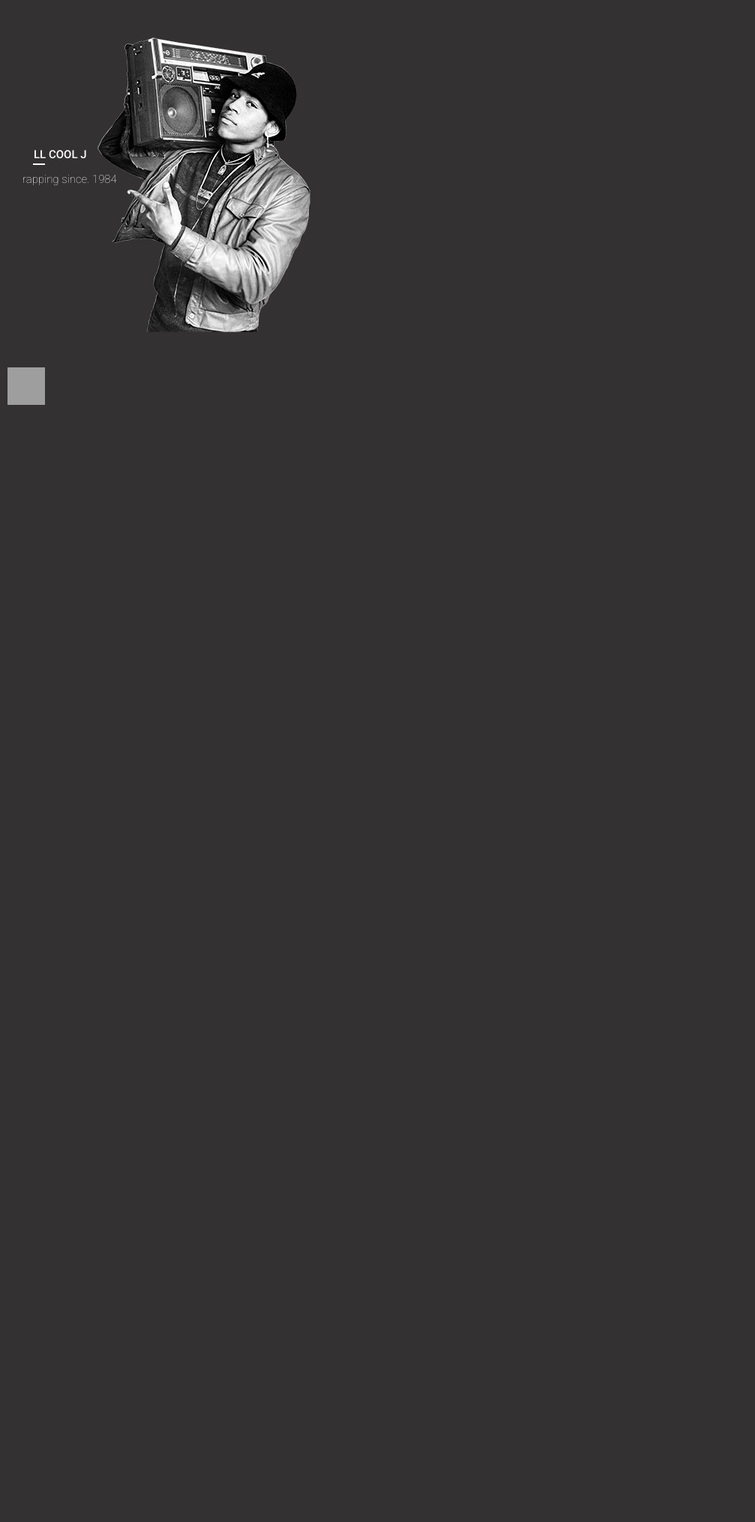
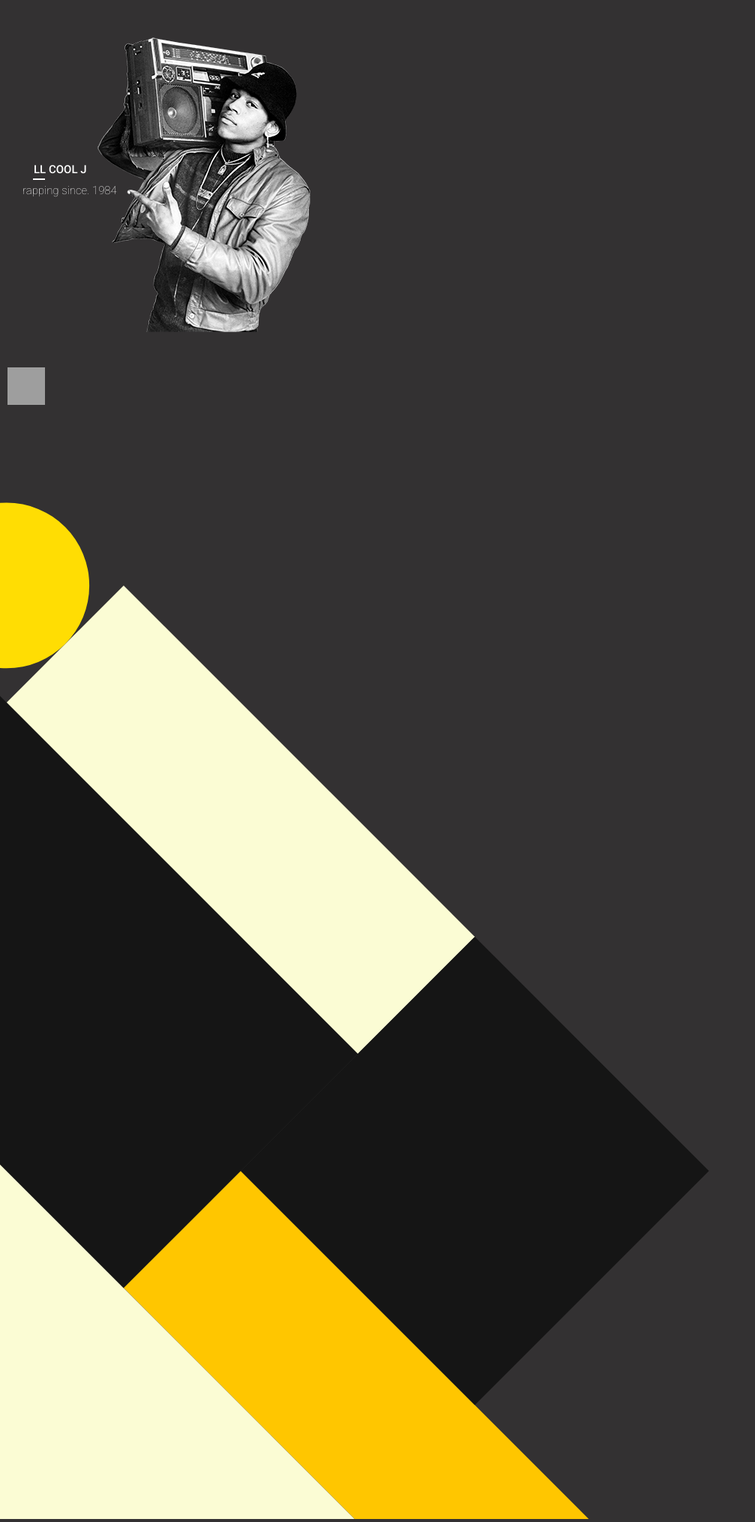
Before and after one commit to josephbondoc/rap.io, a PHP site: page / in a window 1280 px wide. Shown: the part 250-2280 px from the top of the page at 75% size, without its empty margins (0-1007 px from the left). Before the commit the page ends 790 px from the top, so only its background shows below. Run offline with PHP 8.4, Linux system fonts and the light colour scheme; grey boxes are pictures that could not be loaded.

Commit message:
background update tweaks

```diff
--- a/erapage/app.css
+++ b/erapage/app.css
@@ -1,3 +1,9 @@
+* {
+    margin: 0;
+    padding: 0;
+    overflow: hidden;
+}
+
 html {
     background-color: #333132;
 }
@@ -14,6 +20,10 @@
     position: absolute;
     top: 300px;
     left: 130px;
+}
+
+#backgroundshape {
+    margin: 0
 }
 
 #choose {
@@ -159,7 +169,7 @@
 #llt {
     color: white;
     position: absolute;
-    top: 450px;
+    top: 470px;
     left: 45px;
     font-size: 15px;
     font-weight: 500;
@@ -170,7 +180,7 @@
 #llts {
     color: white;
     position: absolute;
-    top: 480px;
+    top: 495px;
     left: 30px;
     font-size: 15px;
     font-weight: 100;
@@ -182,7 +192,7 @@
     background-color: white;
     height: 1.5px;
     width: 16px;
-    top: 468px;
+    top: 488px;
     left: 44px;
 }
 
--- a/erapage/index.html
+++ b/erapage/index.html
@@ -12,6 +12,7 @@
 <body>
     <div id="app">
 
+        <img src="img/category-shape.svg" id="backgroundshape">
         <img src="img/llcoolj.png" id="ll">
         <span id="choose">choose your era</span>
         <button id="old" onclick="ChangeEras('old')">old school</button>
```
Also changed, not shown: erapage/img/category-shape.svg (added).
